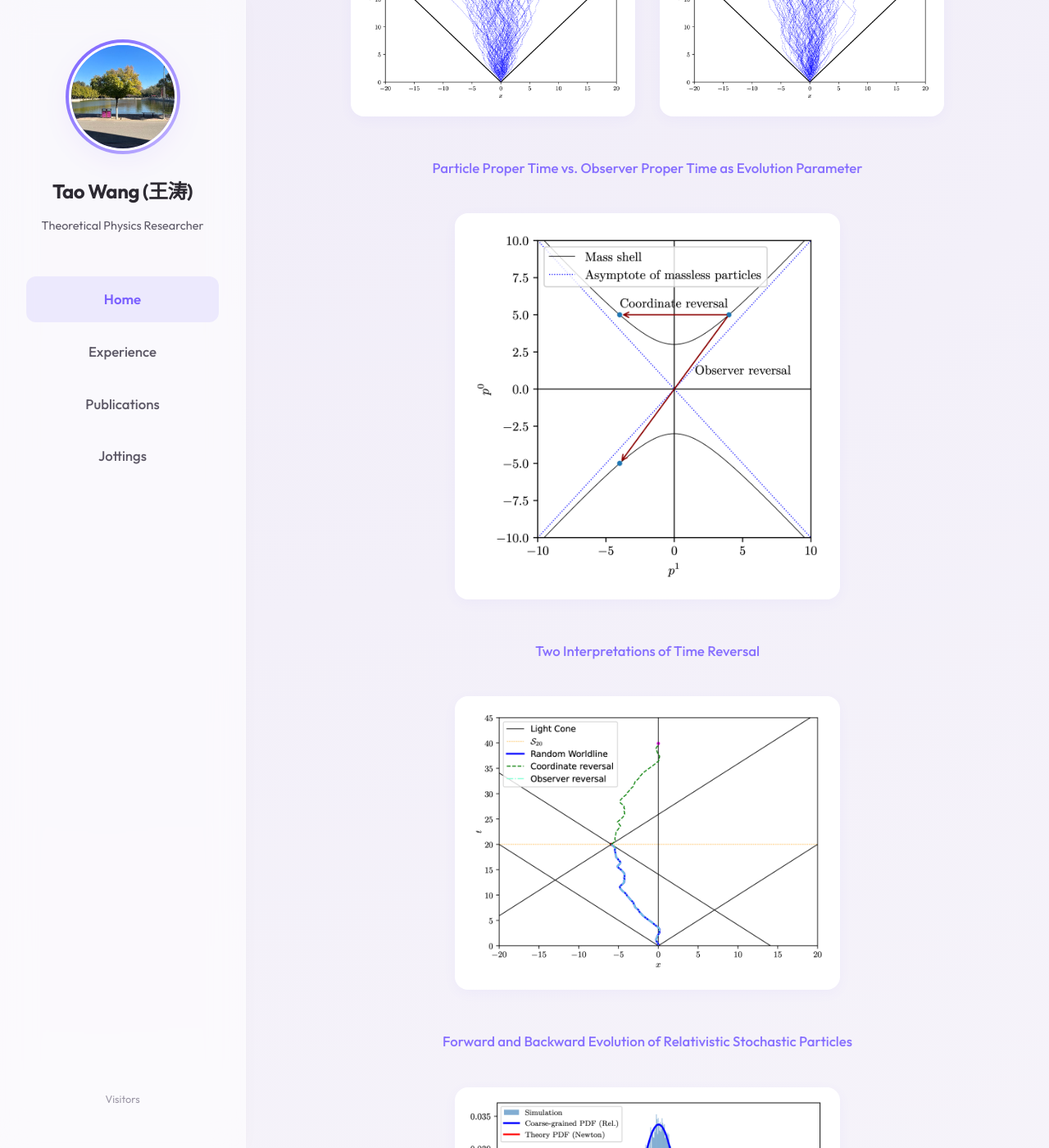
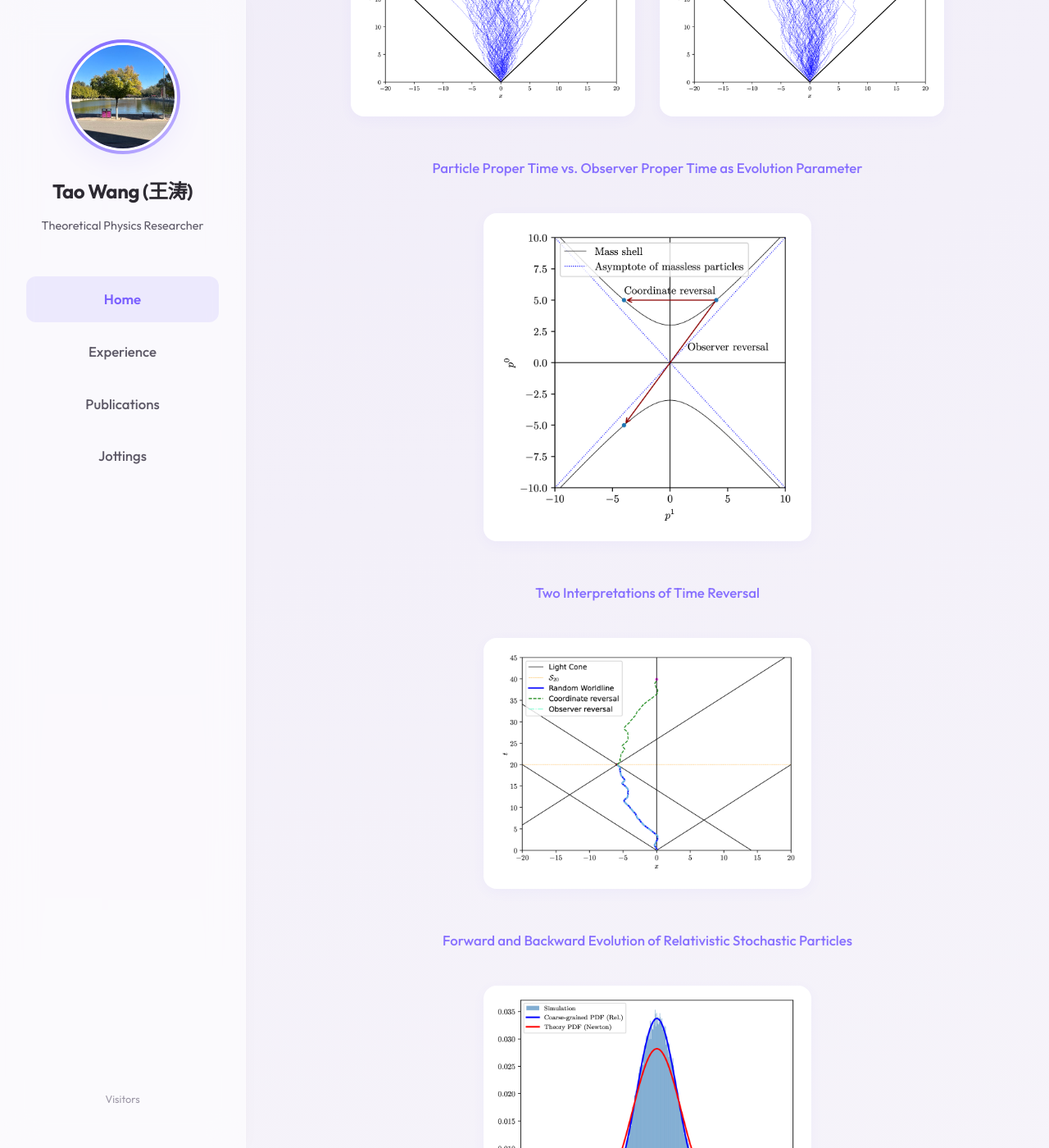
Before and after one commit to wangtao-phy/wangtao-phy.github.io, a Jekyll site: the page built from index.md, in a window 1280 px wide and 1400 px high, scrolled down 1482 px. Shown: the whole window at 82% size. Built offline with Jekyll 4.4.1, drawn with Linux system fonts in a browser that asks for light colours; nearby versions of some CDN libraries; formulas are drawn with MathJax 3.

Commit message:
Constrain figure containers to restore small boxes look

```diff
--- a/assets/css/academic.css
+++ b/assets/css/academic.css
@@ -214,10 +214,11 @@ a:hover {
 
 .research-row.double-images .figure-container {
   flex: 1;
+  max-width: 380px; /* Force them to be small boxes */
 }
 
 .research-row.single-image .figure-container {
-  max-width: 65%; /* Further reduces single image size */
+  max-width: 400px; /* Keep single images small */
   margin: 0 auto;
 }
 
```
